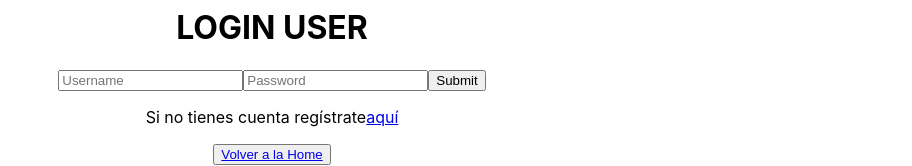
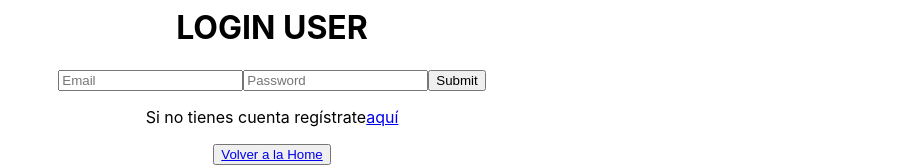
Before and after one commit to JorgeLegazpe/sph, a React (Create React App) app in the folder client/: page /auth/loginUser in a window 1280 px wide. Shown: the part 130-296 px from the top of the page, without its empty margins (368-1280 px from the left). Built offline with nearby package versions, Linux system fonts and the light colour scheme.

Commit message:
ficha de login

```diff
--- a/client/src/component/auth/LoginUser.jsx
+++ b/client/src/component/auth/LoginUser.jsx
@@ -2,7 +2,7 @@ import React, { Component } from "react";
 import "./LoginUser.css";
 import { Link } from "react-router-dom";
 
-export default class Home extends Component {
+export default class LoginUser extends Component {
   render() {
     return (
       <div className="App">
@@ -10,9 +10,9 @@ export default class Home extends Component {
         <form action="submit" onSubmit={this.handleSubmit}>
           <input
             type="text"
-            name="username"
+            name="email"
             id=""
-            placeholder="Username"
+            placeholder="Email"
             onChange={e => this.handleChange(e)}
           />
           <input
```
